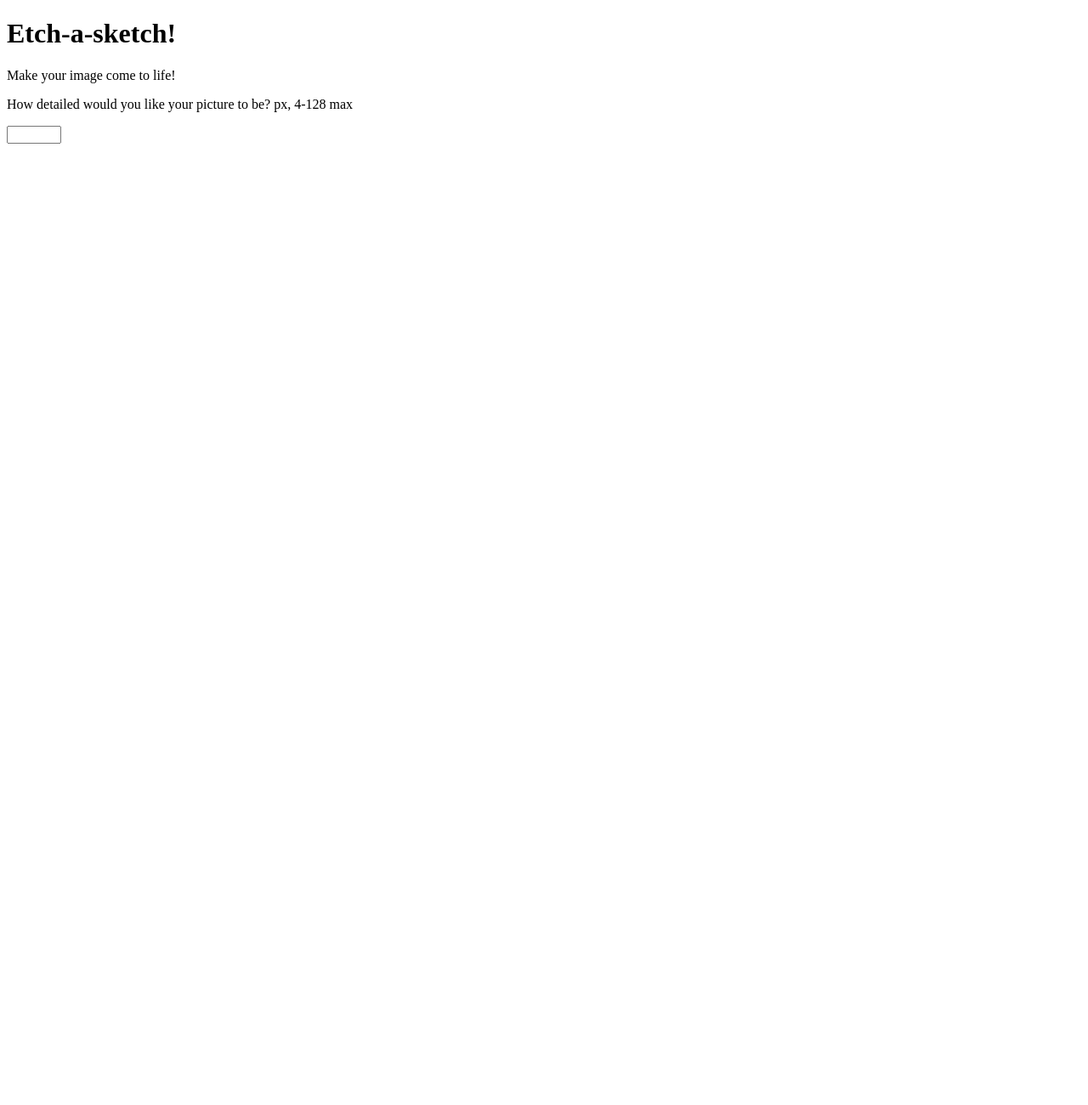
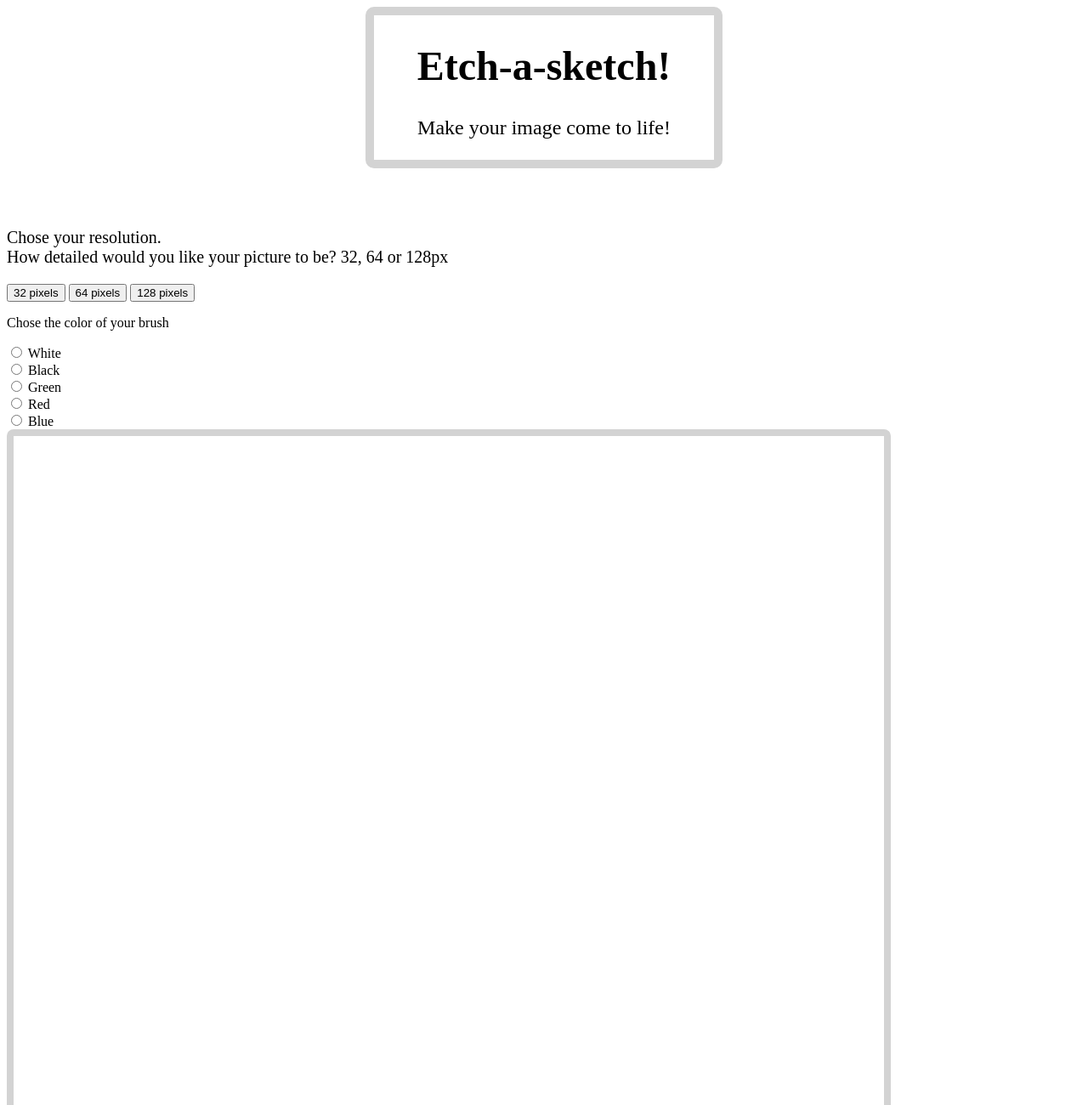
Before and after one commit to AYanovDev/etch-a-sketch, a plain HTML site: page index.html in a window 1280 px wide. Shown: the top 1300 px of the page at 85% size. Before the commit the page ends 800 px from the top, so only its background shows below. Drawn offline with Linux system fonts and the light colour scheme.

Commit message:
Added vary basic layout and functionality

```diff
--- a/index.html
+++ b/index.html
@@ -7,12 +7,67 @@
     <link rel="stylesheet" href="styles.css">
 </head>
 <body>
+    <div class="headerContainer">
+    <div class="innerHeader">
     <h1 class="header">Etch-a-sketch!</h1>
     <p class="slogan">Make your image come to life!</p>
-    <div class="sizeControl">
-        <p class="inputPrompt">How detailed would you like your picture to be? px, 4-128 max</p>
-        <input class="sizeInput" type="number" min="4" max="128">
     </div>
-    <div class="pad"></div>
+    </div>
+<div class="mainContents">
+<div class="controlPanels">
+    <div class="sizeControlPanel">
+        <p class="inputPrompt">Chose your resolution.<br>How detailed would you like your picture to be? 32, 64 or 128px</p>
+        <div class="sizeInputContainer">
+        <button class="res32">32 pixels</button>
+        <button class="res64">64 pixels</button>
+        <button class="res128">128 pixels</button>
+        </div>
+    </div>
+    <div class="colorControlPanel">
+        <p>Chose the color of your brush</p>
+        <input type="radio" name="color" class="white"> White <br>
+        <input type="radio" name="color" class="black"> Black <br>
+        <input type="radio"  name="color" class="green"> Green <br>
+        <input type="radio"  name="color" class="red"> Red <br>
+        <input type="radio"  name="color" class="blue"> Blue <br>
+    </div>
+</div>
+<div class="pad"></div>
+</div>
+    <script>
+        let pad = document.querySelector(".pad")
+        let resolution64px = document.querySelector(".res64");
+        let resolution32px = document.querySelector(".res32");
+        let resolution128px = document.querySelector(".res128");
+        resolution32px.addEventListener("click", function() {
+            let tileNum = 32;
+            generateTile(tileNum);
+        })
+        resolution64px.addEventListener("click", function() {
+            let tileNum = 64;
+            generateTile(tileNum);
+        })
+        resolution128px.addEventListener("click", function() {
+            let tileNum = 128;
+            generateTile(tileNum);
+        })
+        let generateTile = function(tileNum) {
+            alert(`tile num = ${tileNum}`)
+
+            // const tile = document.createElement("div");
+            // tile.style.height = "1024px";
+            // tile.style.width = "1024px";
+            // tile.style.minWidth = "8px";
+            // tile.style.minHeight = "8px";
+            // tile.style.backgroundColor = "white";
+            // tile.style.border = "1px";
+            // tile.style.borderStyle = "solid";
+            // tile.style.borderColor = "grey";
+            // tile.style.display = "flex";
+            // tile.style.flex = 1;
+            // pad.appendChild(tile);
+        }
+
+    </script>
 </body>
 </html>
--- a/styles.css
+++ b/styles.css
@@ -0,0 +1,61 @@
+.headerContainer {
+    display: flex;
+    flex-direction: column;
+    justify-content: flex-start;
+    align-items: center;
+    margin-bottom: 50px;
+}
+
+.innerHeader {
+    display: flex;
+    flex-direction: column;
+    justify-content: flex-start;
+    align-items: center;
+    border: 10px;
+    border-color: lightgray;
+    border-style: solid;
+    width: 400px;
+    border-radius: 10px;
+}
+
+.header {
+    font-weight: bolder;
+    font-size: 48px;
+}
+
+.slogan {
+    font-size: 24px;
+    margin-top: 0px;
+}
+
+.inputPrompt {
+    font-size: 20px;
+}
+
+.controlPanels {
+    display: flex;
+    flex-direction: column;
+    align-items: flex-start;
+}
+
+.mainContents {
+    display: flex;
+    flex-direction: row;
+    flex-wrap: wrap;
+}
+
+.pad {
+    width: 1024px;
+    height: 1024px;
+    max-width: 1024px;
+    max-height: 1024px;
+    border: 8px;
+    border-color: lightgray;
+    border-style: solid;
+    border-radius: 8px;
+    display: flex;
+    flex-wrap: wrap;
+    justify-content: center;
+    align-items: center;
+
+}
```
